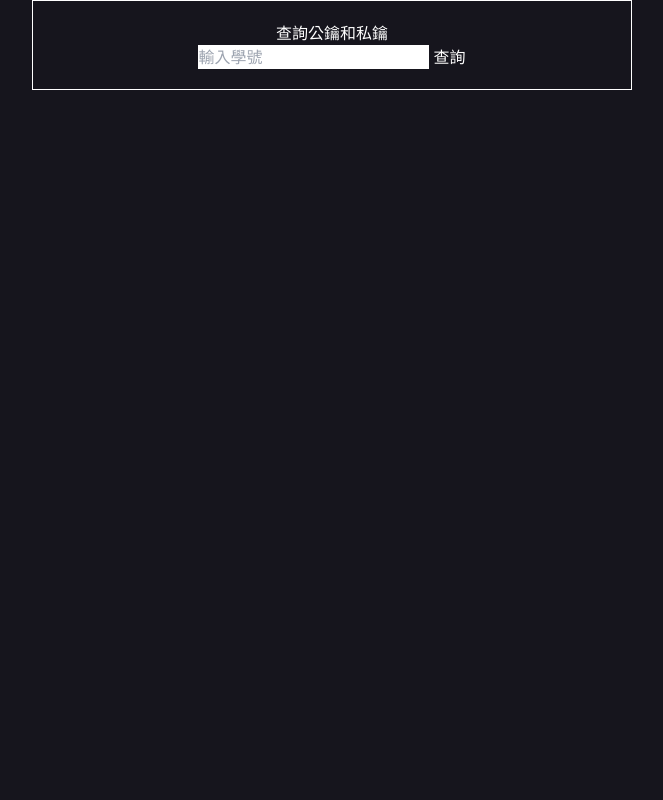
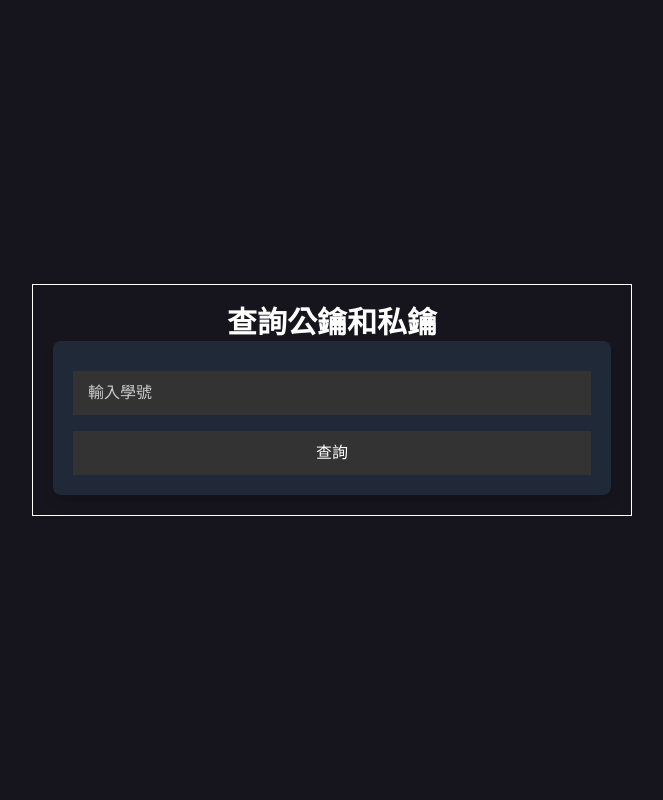
Before and after one commit to David810209/online-voting-system, a Flask app: page /getkey in a window 1280 px wide. Shown: the whole page, without its empty margins (308-971 px from the left). Run offline with Flask 3, Linux system fonts and the light colour scheme.

Commit message:
update_key_manage

```diff
--- a/templates/getkey.html
+++ b/templates/getkey.html
@@ -7,29 +7,55 @@
     <link href="https://cdn.jsdelivr.net/npm/tailwindcss@2.2.19/dist/tailwind.min.css" rel="stylesheet">
     <style>
         body {
-            background-color: #16151d;
-            color: #ffffff;
+            background-color: #16151d; /* 暗灰色背景 */
+            color: #ffffff; /* 白色文字 */
+            font-family: Arial, sans-serif; /* 字體樣式 */
         }
 
         .container {
             max-width: 600px;
             margin: auto;
             padding: 20px;
-            border: 1px solid #ffffff;
+            border: 1px solid #ffffff; /* 白色邊框 */
             text-align: center;
         }
 
+        input[type="text"],
+        button {
+            background-color: #333333; /* 輸入框和按鈕的背景色 */
+            color: #ffffff; /* 文字顏色 */
+            border: none; /* 無邊框 */
+            padding: 10px 15px; /* 內邊距 */
+            margin-top: 10px; /* 上邊距 */
+            width: 100%; /* 寬度 */
+            box-sizing: border-box; /* 盒模型 */
+        }
+
+        button:hover {
+            background-color: #555555; /* 滑鼠懸停時的背景色 */
+        }
+
+        input:focus,
+        button:focus {
+            outline: none; /* 移除焦點時的藍框 */
+            border-color: #555555; /* 焦點時的邊框顏色 */
+        }
+
+        input::placeholder {
+            color: #cccccc; /* 占位符文字顏色 */
+        }
+
         #results {
-            margin-top: 20px;
+            margin-top: 20px; /* 結果部分的上邊距 */
         }
     </style>
 </head>
-<body>
+<body class="flex items-center justify-center h-screen">
     <div class="container">
-        <h1>查詢公鑰和私鑰</h1>
-        <form action="/getkey" method="post">
-            <input type="text" name="user_id" placeholder="輸入學號" required>
-            <button type="submit">查詢</button>
+        <h1 class="text-3xl font-bold">查詢公鑰和私鑰</h1>
+        <form action="/getkey" method="post" class="bg-gray-800 p-5 rounded-lg shadow-lg">
+            <input type="text" name="user_id" placeholder="輸入學號" required class="text-white bg-gray-700">
+            <button type="submit" class="mt-4">查詢</button>
         </form>
         {% if public_key and private_key %}
         <div id="results">
```
